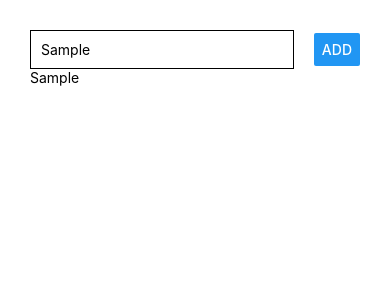
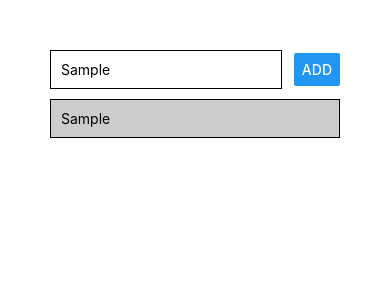
Before and after one commit to artb/RN-test1, a React Native app: screen / in a window 390 px wide. Both pictures are taken after typing "Sample" into the empty fields and a click on the button "ADD". Shown: the top 300 px of the page. Built offline with nearby package versions, Linux system fonts and the light colour scheme.

Commit message:
Styling list of items

```diff
--- a/App.js
+++ b/App.js
@@ -25,7 +25,11 @@
         <Button title="Add" onPress={addGoalHandler} />
       </View>
       <View>
-        {courseGoals.map((goal) => <Text key={goal}>{goal}</Text>)}
+        {courseGoals.map((goal) =>
+          <View key={goal} style={styles.listItem}>
+            <Text>{goal}</Text>
+          </View>
+        )}
       </View>
     </View>
   );
@@ -33,7 +37,7 @@
 
 const styles = StyleSheet.create({
   container: {
-    padding: 30
+    padding: 50
   },
   addContainer: {
     flexDirection: 'row',
@@ -46,5 +50,12 @@
     borderWidth: 1,
     padding: 10,
     width: '80%'
+  },
+  listItem: {
+    padding: 10,
+    backgroundColor: '#ccc',
+    borderColor: 'black',
+    borderWidth: 1,
+    marginVertical: 10
   }
 });
```
